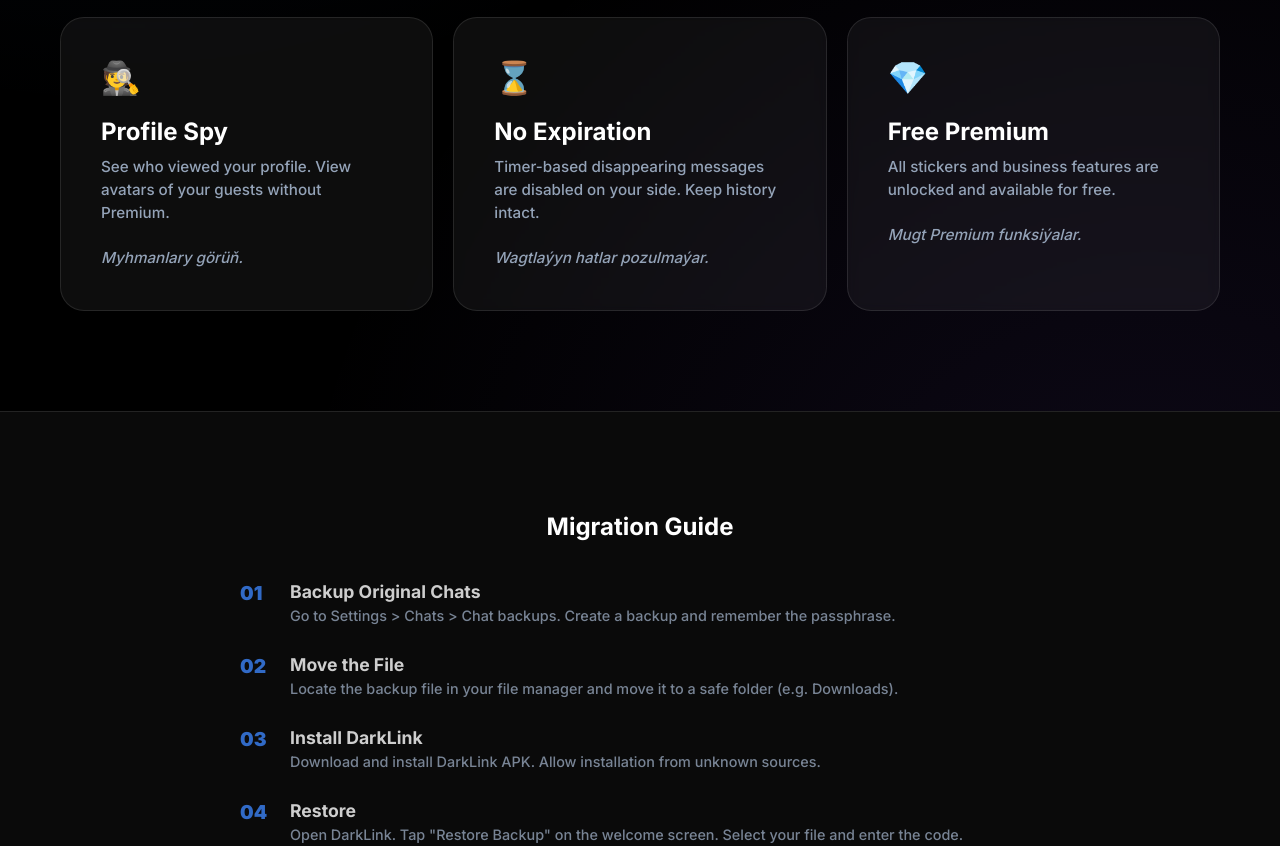
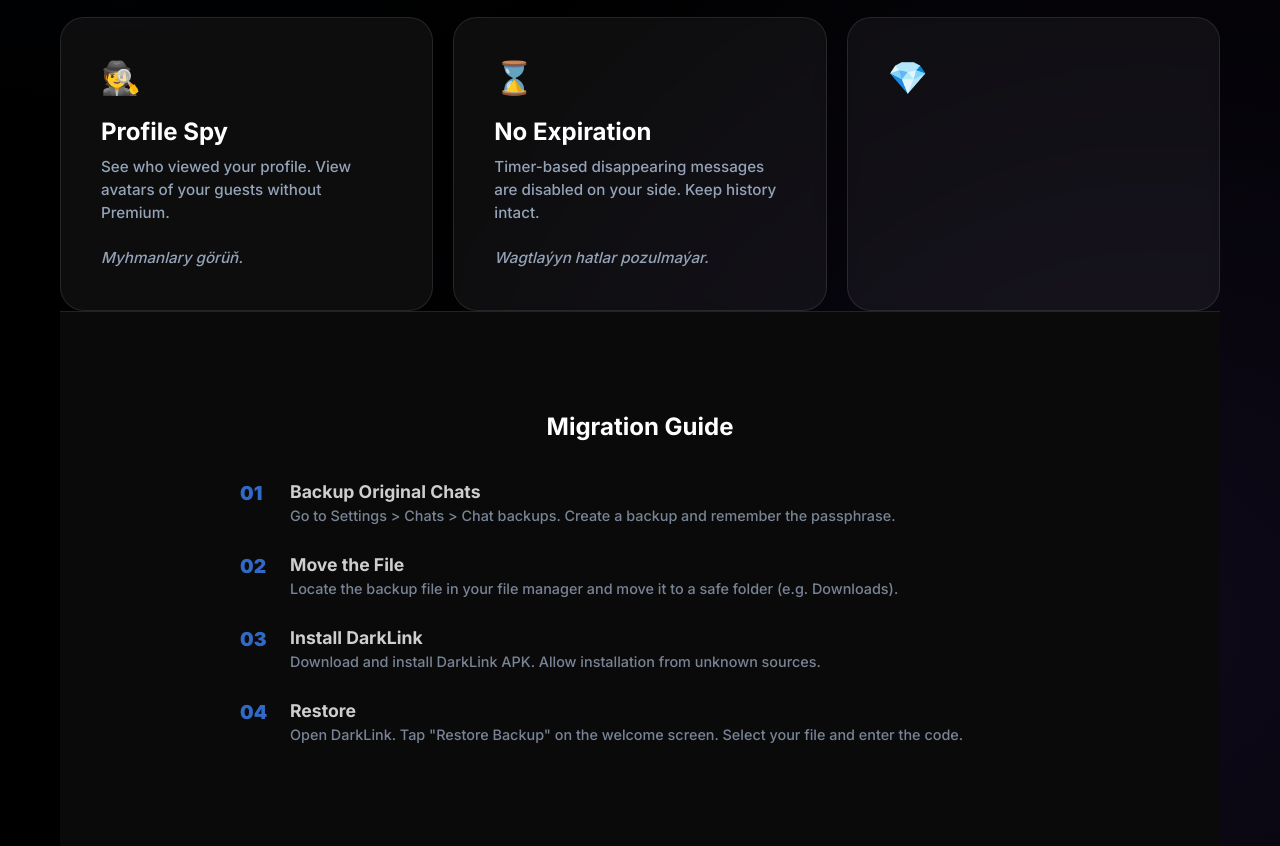
Before and after one commit to DarkLinkApp/darklinkapp.github.io, a plain HTML site: page index.html in a window 1280 px wide. Shown: the part 1212-2058 px from the top of the page. Drawn offline with Linux system fonts and the light colour scheme.

Commit message:
Update index.html

```diff
--- a/index.html
+++ b/index.html
@@ -274,9 +274,6 @@
             </div>
             <div class="card">
                 <span class="icon">&#128142;</span> <!-- Gem -->
-                <h3>Free Premium</h3>
-                <p>All stickers and business features are unlocked and available for free. <br><br><i>Mugt Premium funksi&#253;alar.</i></p>
-            </div>
         </div>
     </div>
 
```
